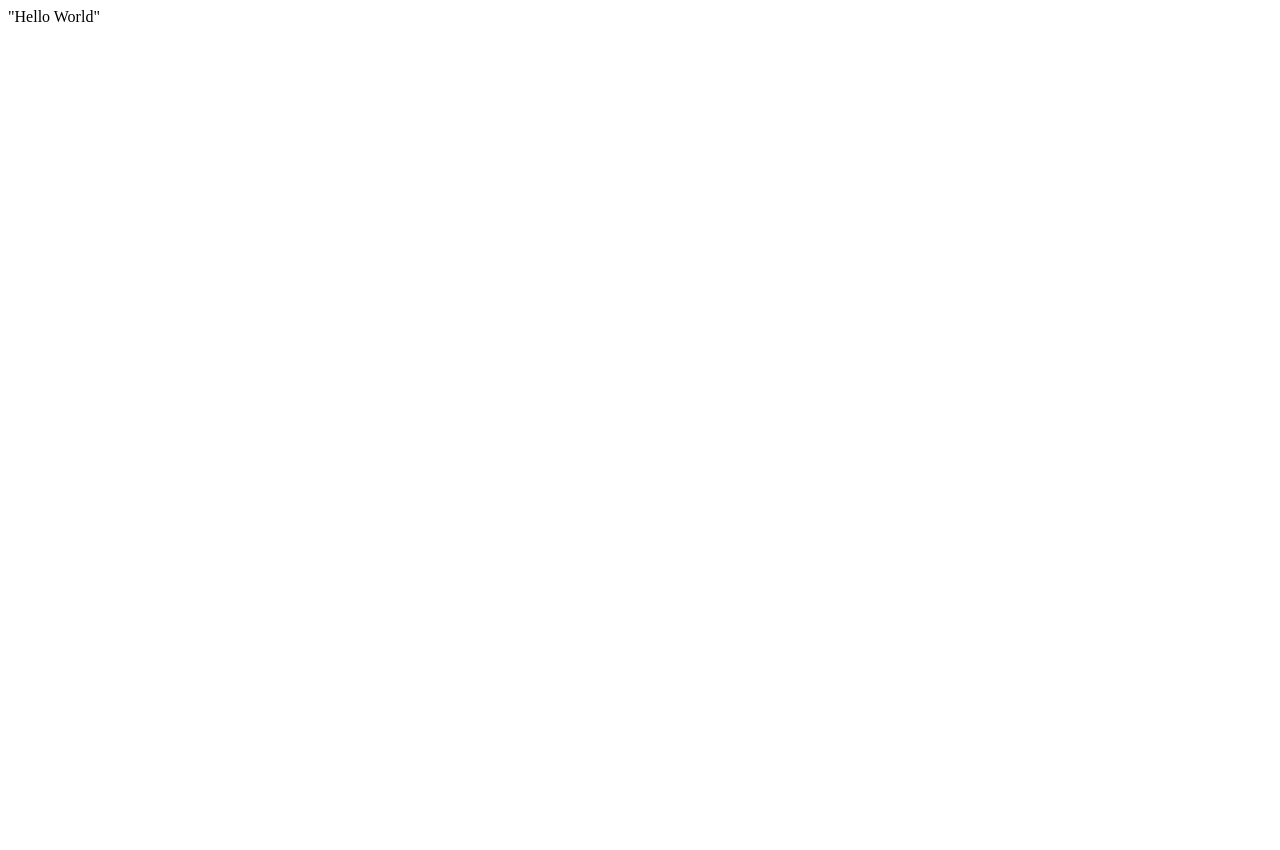
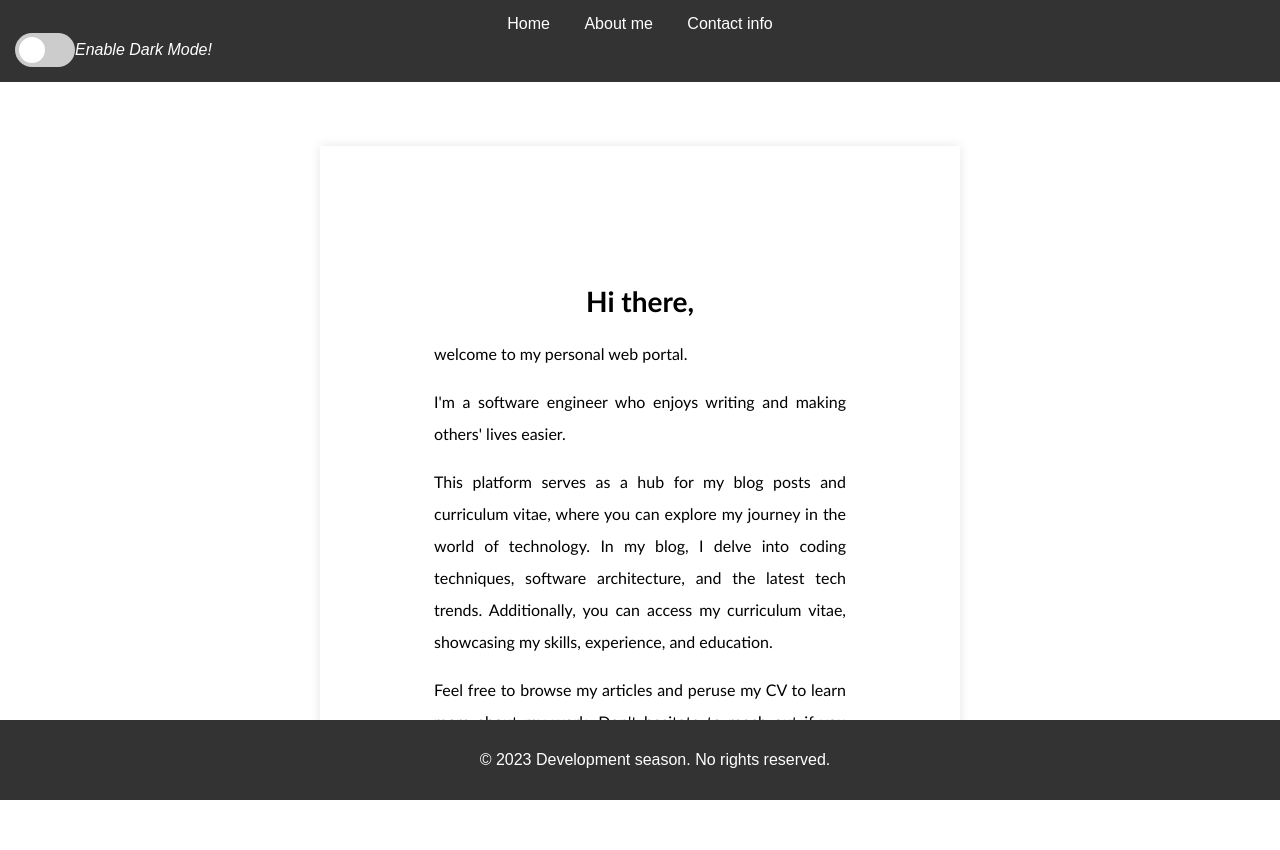
Before and after one commit to IvaTutis/IvaTutis.github.io, a plain HTML site: page index.html in a window 1280 px wide. Before the commit the page ends 800 px from the top, so only its background shows below. Drawn offline with Linux system fonts and the light colour scheme.

Commit message:
wip: homePage with DarkMode switch

```diff
--- a/index.html
+++ b/index.html
@@ -1 +1,38 @@
-"Hello World"
+<!DOCTYPE html>
+<html lang="en">
+
+<head>
+    <meta charset="UTF-8">
+    <meta name="viewport" content="width=device-width, initial-scale=1.0">
+    <title>My Modern Web Page</title>
+    <link rel="stylesheet" href="styles.css">
+</head>
+
+<body>
+    <nav id="navbar">
+        <a href="#home">Home</a>
+        <a href="#about">About me</a>
+        <a href="#contact">Contact info</a>
+        <div class="theme-switch-wrapper">
+            <label class="theme-switch" for="checkbox">
+                <input type="checkbox" id="checkbox" />
+                <div class="slider round"></div>
+            </label>
+            <em>Enable Dark Mode!</em>
+        </div>
+    </nav>
+
+    <div class="content-square">
+        <main id="home">
+            <! -- js injects text -->
+        </main>
+    </div>
+
+    <footer>
+        <p>© 2023 Development season. No rights reserved.</p>
+    </footer>
+
+    <script src="script.js"></script>
+</body>
+
+</html>
--- /dev/null
+++ b/script.js
@@ -0,0 +1,40 @@
+window.onscroll = function() {
+    var navbar = document.getElementById('navbar');
+    if (window.pageYOffset > 50) {
+        navbar.style.backgroundColor = '#000';
+    } else {
+        navbar.style.backgroundColor = '#333';
+    }
+};
+
+window.onload = function() {
+    fetch('homePageContent.txt')
+        .then(response => response.text())
+        .then(data => {
+            var main = document.getElementById('home');
+            var lines = data.split('\n');
+            main.innerHTML = '<h1 class="heading">' + lines[0] + '</h1>';
+            for (var i = 1; i < lines.length; i++) {
+                main.innerHTML += '<p class="with-increased-spacing">' + lines[i] + '</p>';
+            }
+        });
+};
+
+var checkbox = document.querySelector('input[name=theme]');
+
+checkbox.addEventListener('change', function() {
+    if(this.checked) {
+        trans()
+        document.documentElement.setAttribute('data-theme', 'dark')
+    } else {
+        trans()
+        document.documentElement.setAttribute('data-theme', 'light')
+    }
+})
+
+let trans = () => {
+    document.documentElement.classList.add('transition');
+    window.setTimeout(() => {
+        document.documentElement.classList.remove('transition')
+    }, 1000)
+}
--- /dev/null
+++ b/styles.css
@@ -0,0 +1,139 @@
+body {
+    font-family: Arial, sans-serif;
+    margin: 0;
+    padding: 0;
+    box-sizing: border-box;
+}
+
+#navbar {
+    background-color: #333;
+    color: white;
+    padding: 15px;
+    text-align: center;
+}
+
+#navbar a {
+    color: white;
+    margin: 0 15px;
+    text-decoration: none;
+}
+
+main {
+    padding: 50px;
+    text-align: justify;
+    font-family: Calibri, Arial, sans-serif;
+    line-height: 1.5;
+    max-width: 800px;
+    margin: 0 auto;
+}
+
+.heading {
+    font-family: "Calibri", Arial, sans-serif;
+    font-size: 28px;
+    font-weight: bold;
+    margin-top: 20px;
+    margin-bottom: 10px;
+    text-align: center;
+    font-style: inherit;
+}
+
+p.with-increased-spacing {
+    line-height: 2;
+}
+
+footer {
+    background-color: #333;
+    color: white;
+    text-align: center;
+    padding: 15px;
+    position: fixed;
+    bottom: 0;
+    width: 100%;
+}
+
+.content-square {
+    width: 40vw;
+    height: 40vw;
+    margin: 5vw auto;
+    padding: 5vw;
+    background-color: #fff;
+    overflow: auto;
+    box-shadow: 0 0 10px rgba(0,0,0,0.1);
+}
+
+/* Styles for the toggle switch */
+.theme-switch-wrapper {
+    display: flex;
+    align-items: center;
+}
+
+.theme-switch {
+    display: inline-block;
+    height: 34px;
+    position: relative;
+    width: 60px;
+}
+
+.theme-switch input {
+    display:none;
+}
+
+.slider {
+    background-color: #ccc;
+    bottom: 0;
+    cursor: pointer;
+    left: 0;
+    position: absolute;
+    right: 0;
+    top: 0;
+    transition: .4s;
+}
+
+.slider:before {
+    background-color: #fff;
+    bottom: 4px;
+    content: "";
+    height: 26px;
+    left: 4px;
+    position: absolute;
+    transition: .4s;
+    width: 26px;
+}
+
+input:checked + .slider {
+    background-color: #666;
+}
+
+input:checked + .slider:before {
+    transform: translateX(26px);
+}
+
+/* Round sliders */
+.slider.round {
+    border-radius: 34px;
+}
+
+.slider.round:before {
+    border-radius: 50%;
+}
+
+/* Dark theme styles */
+body.dark-mode {
+    background-color: #333;
+    color: #fff;
+}
+
+body.dark-mode #navbar {
+    background-color: #444;
+    color: #fff;
+}
+
+body.dark-mode .content-square {
+    background-color: #444;
+    border-color: #777;
+}
+
+body.dark-mode footer {
+    background-color: #444;
+    color: #fff;
+}
```
Also changed, not shown: homePageContent.txt (added).
